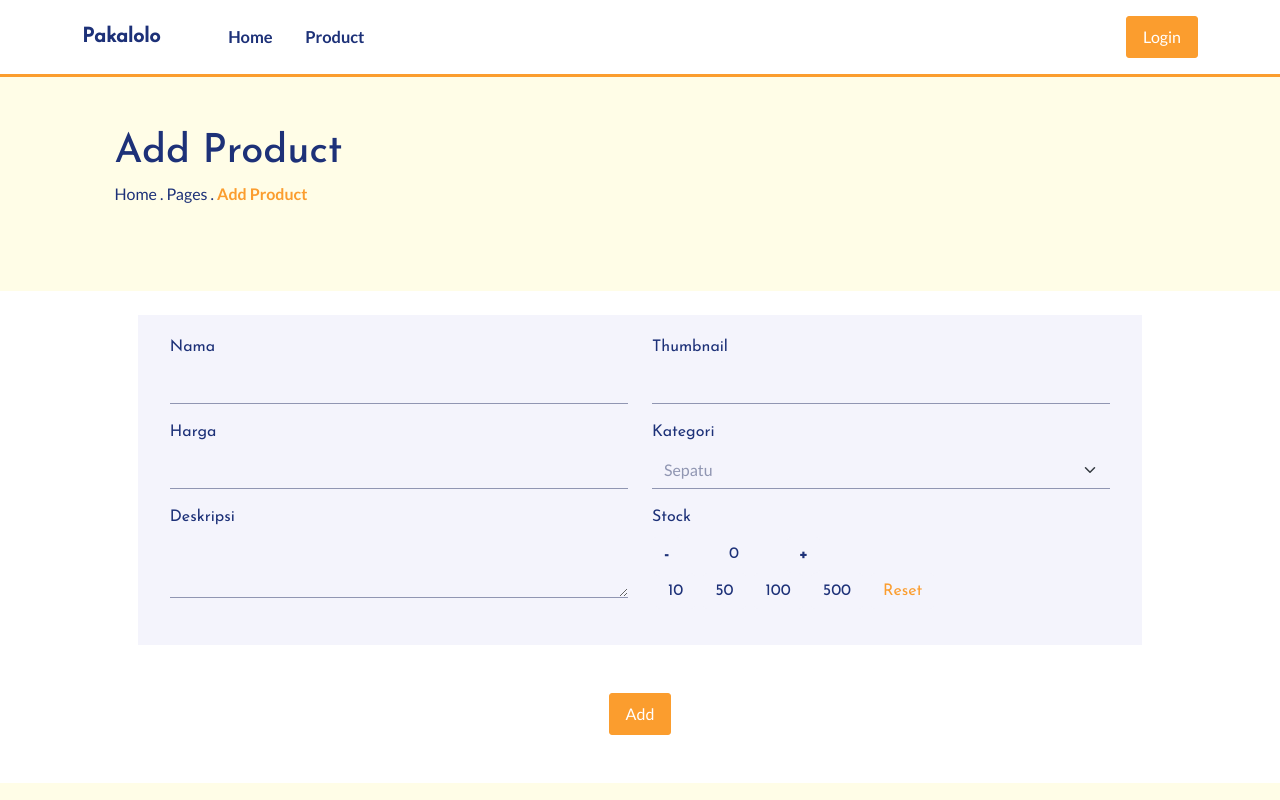
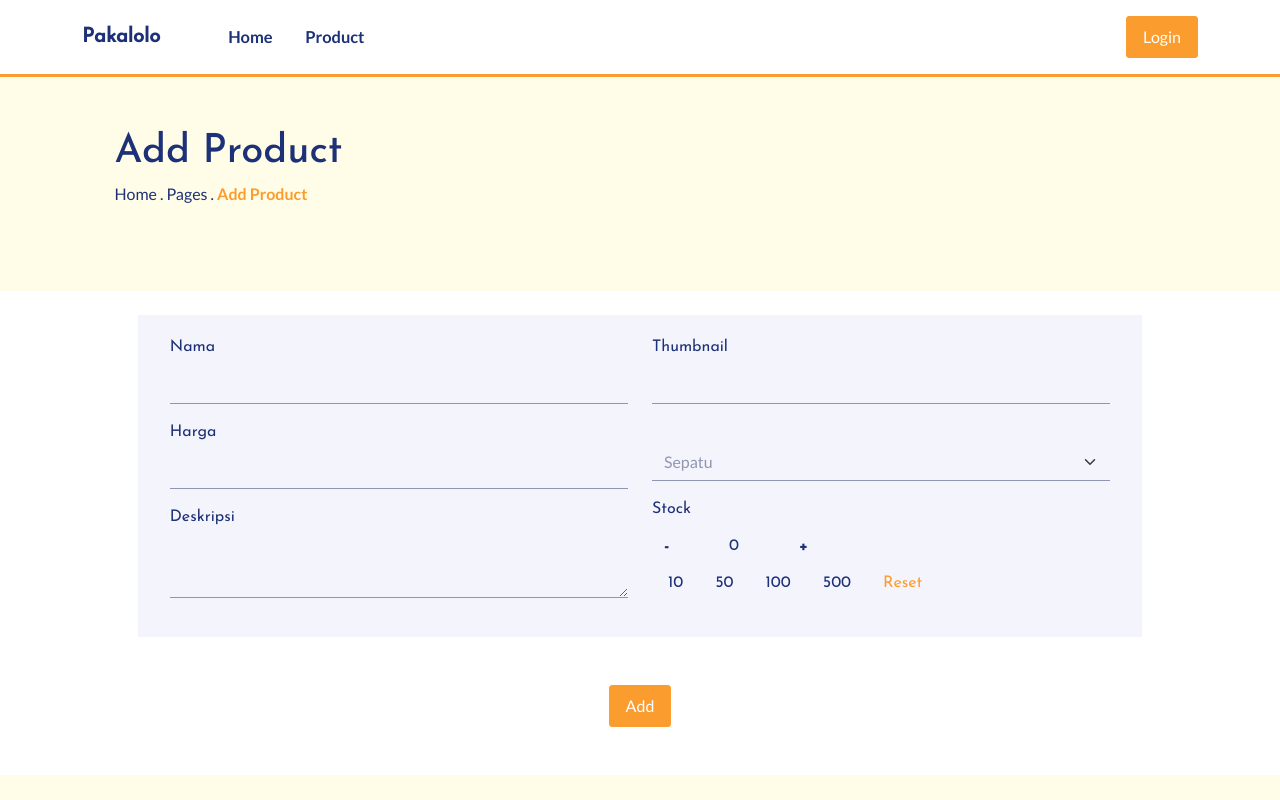
Before and after one commit to ZamIzzudin/Pakalolo-SPA, a React (Create React App) app: page /addproduct in a window 1280 px wide. Shown: the top 800 px of the page. Built offline with nearby package versions, Linux system fonts and the light colour scheme.

Commit message:
fix bug on add form and some thing commit

```diff
--- a/src/pages/AddProduct.js
+++ b/src/pages/AddProduct.js
@@ -38,6 +38,7 @@ class AddProduct extends Component {
             stok : this.state.stok
         }
         const url = this.props.url + "storage"
+        console.log(data)
 
         if (data.nama !== null && data.harga !== null && data.kategori !== null && data.deskripsi === null && data.thumbnail !== null && data.stok !== 0){
             try{
@@ -90,10 +91,10 @@ class AddProduct extends Component {
                                 <Form.Control type="text" onChange={(e) => this.setState({ thumbnailProduk: e.target.value })}/>
                             </Form.Group>
                             <Form.Group className="mb-3">
-                                <Form.Label>Kategori</Form.Label>
+                                <Form.Label>{this.state.kategoriProduk}</Form.Label>
                                 <Form.Select onChange={(e) => this.setState({ kategoriProduk: e.target.value })}>
-                                    <option value="Sepatu Pria">Sepatu</option>
-                                    <option value="Sepatu Wanita">Sandal</option>
+                                    <option value="Sepatu">Sepatu</option>
+                                    <option value="Sandal">Sandal</option>
                                 </Form.Select>
                             </Form.Group>
                             <Form.Group className="mb-3 stok-form">
```
